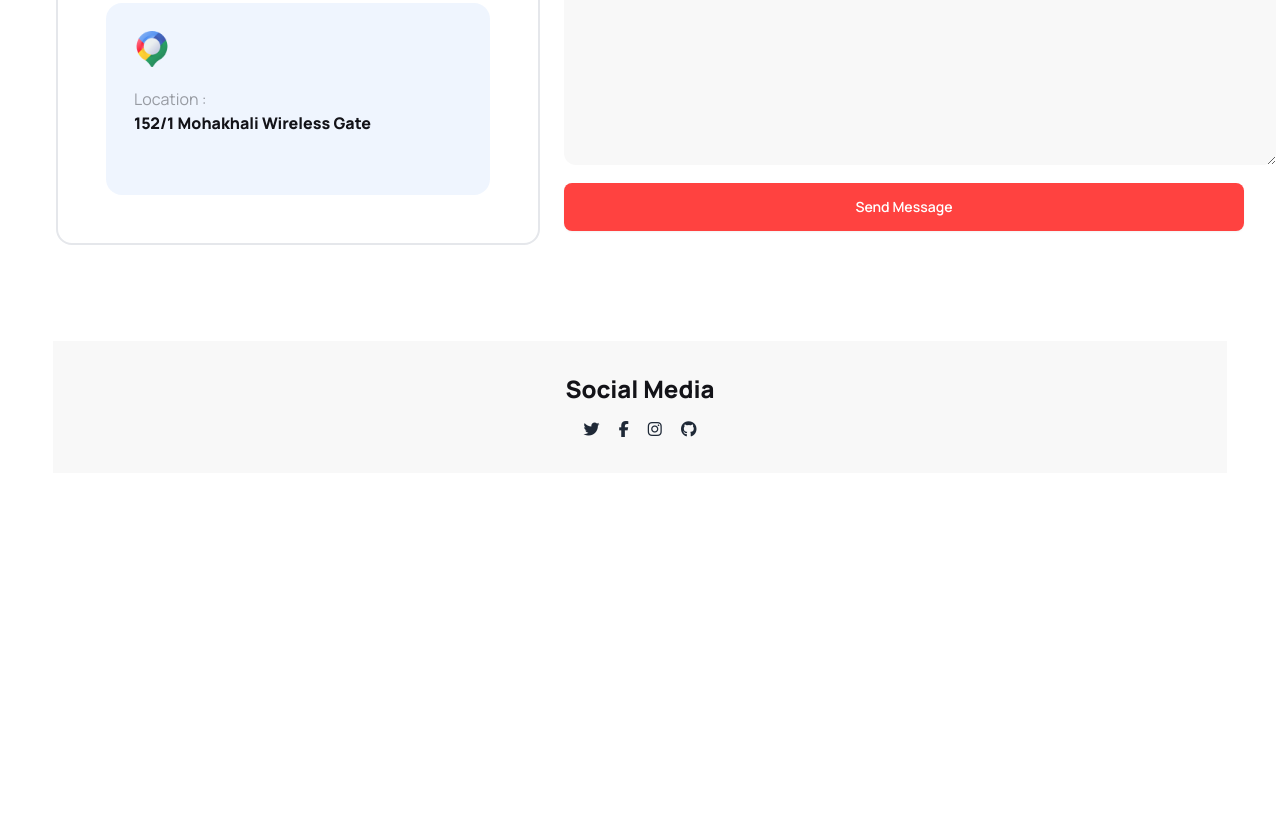
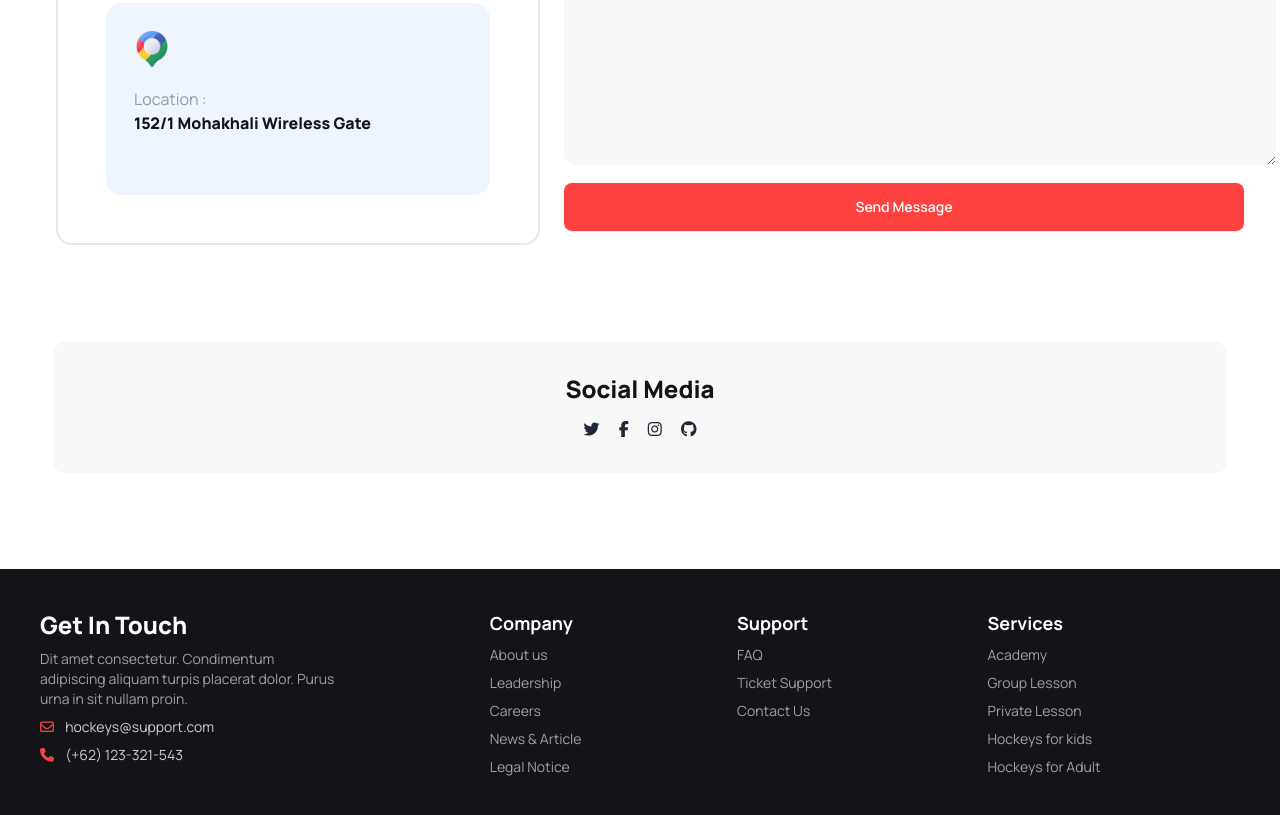
Before and after one commit to abdullahjim29/my-third-assignment-hockey, a plain HTML site: page index.html in a window 1280 px wide. Shown: the part 4129-4944 px from the top of the page. Before the commit the page ends 4602 px from the top, so only its background shows below. Drawn offline with nearby package versions, Linux system fonts and the light colour scheme.

Commit message:
footer section added

```diff
--- a/index.html
+++ b/index.html
@@ -342,7 +342,7 @@
                         </div>
                     </div>
 
-                    <div class="right-side gap-5 ">
+                    <div class="right-side gap-5">
 
                         <div class="grid grid-cols-1 lg:grid-cols-2">
                             <!-- name and subject -->
@@ -377,7 +377,7 @@
            </section>
 
            <!-- social media section -->
-           <section class="space-y-3 bg-[#f8f8f8] w-auto lg:w-11/12 mx-auto py-8">
+           <section class="space-y-3 bg-[#f8f8f8] w-auto lg:w-11/12 mx-auto py-8 rounded-xl mb-24">
                 <div class="text-center">
                     <h3 class="text-[#131318] font-extrabold text-2xl">Social Media</h3>
                     </div>
@@ -391,8 +391,35 @@
 
            </section>
     </main>
-    <footer>
-
-    </footer>
+    <footer class="font-manrope footer text-white p-10 bg-[#131318] text-base-content">
+        <aside>
+            <h2 class="text-2xl font-extrabold">Get In Touch</h2>
+          <p class="text-[#a1a1a3]">Dit amet consectetur. Condimentum <br> adipiscing aliquam turpis placerat dolor. Purus <br> urna in sit nullam proin. </p>
+            <a href=""><i class="fa-regular fa-envelope text-red-500"></i>&nbsp; &nbsp; <span class="text-[#d0d0d1]">hockeys@support.com</span></a>
+            <a href=""><i class="fa-solid fa-phone text-red-500"></i>&nbsp; &nbsp; <span class="text-[#d0d0d1]">(+62) 123-321-543</span></a>
+        </aside>
+        <nav>
+          <h6 class="text-lg font-bold">Company</h6>
+          <a class="link link-hover text-[#a1a1a3]">About us</a>
+          <a class="link link-hover text-[#a1a1a3]">Leadership</a>
+          <a class="link link-hover text-[#a1a1a3]">Careers</a>
+          <a class="link link-hover text-[#a1a1a3]">News & Article</a>
+          <a class="link link-hover text-[#a1a1a3]">Legal Notice</a>
+        </nav>
+        <nav>
+          <h6 class="text-lg font-bold">Support</h6>
+          <a class="link link-hover text-[#a1a1a3]">FAQ</a>
+          <a class="link link-hover text-[#a1a1a3]">Ticket Support</a>
+          <a class="link link-hover text-[#a1a1a3]">Contact Us</a>
+        </nav>
+        <nav>
+          <h6 class="text-lg font-bold">Services</h6>
+          <a class="link link-hover text-[#a1a1a3]">Academy</a>
+          <a class="link link-hover text-[#a1a1a3]">Group Lesson</a>
+          <a class="link link-hover text-[#a1a1a3]">Private Lesson</a>
+          <a class="link link-hover text-[#a1a1a3]">Hockeys for kids</a>
+          <a class="link link-hover text-[#a1a1a3]">Hockeys for Adult</a>
+        </nav>
+      </footer>
 </body>
 </html>
```
